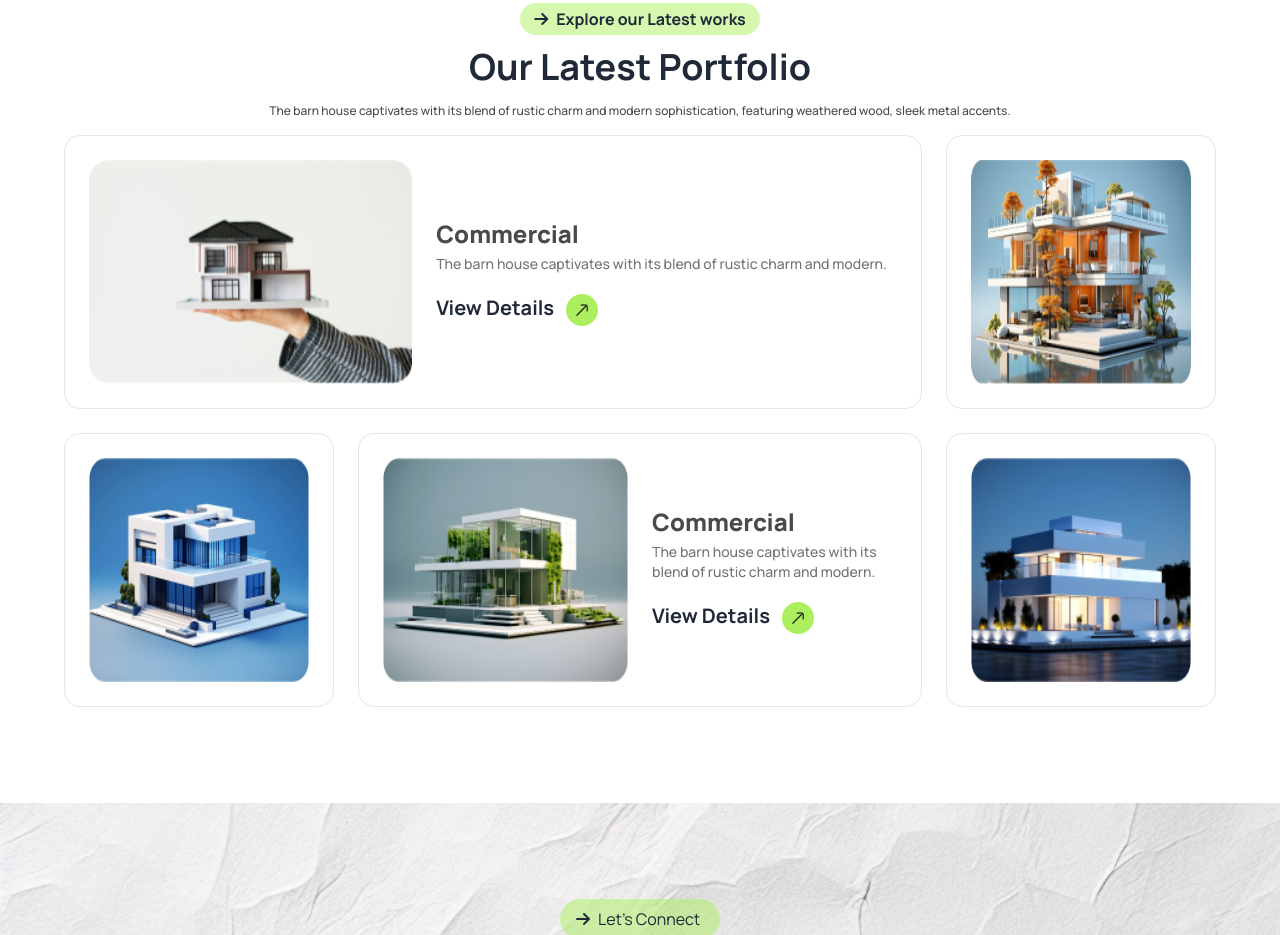
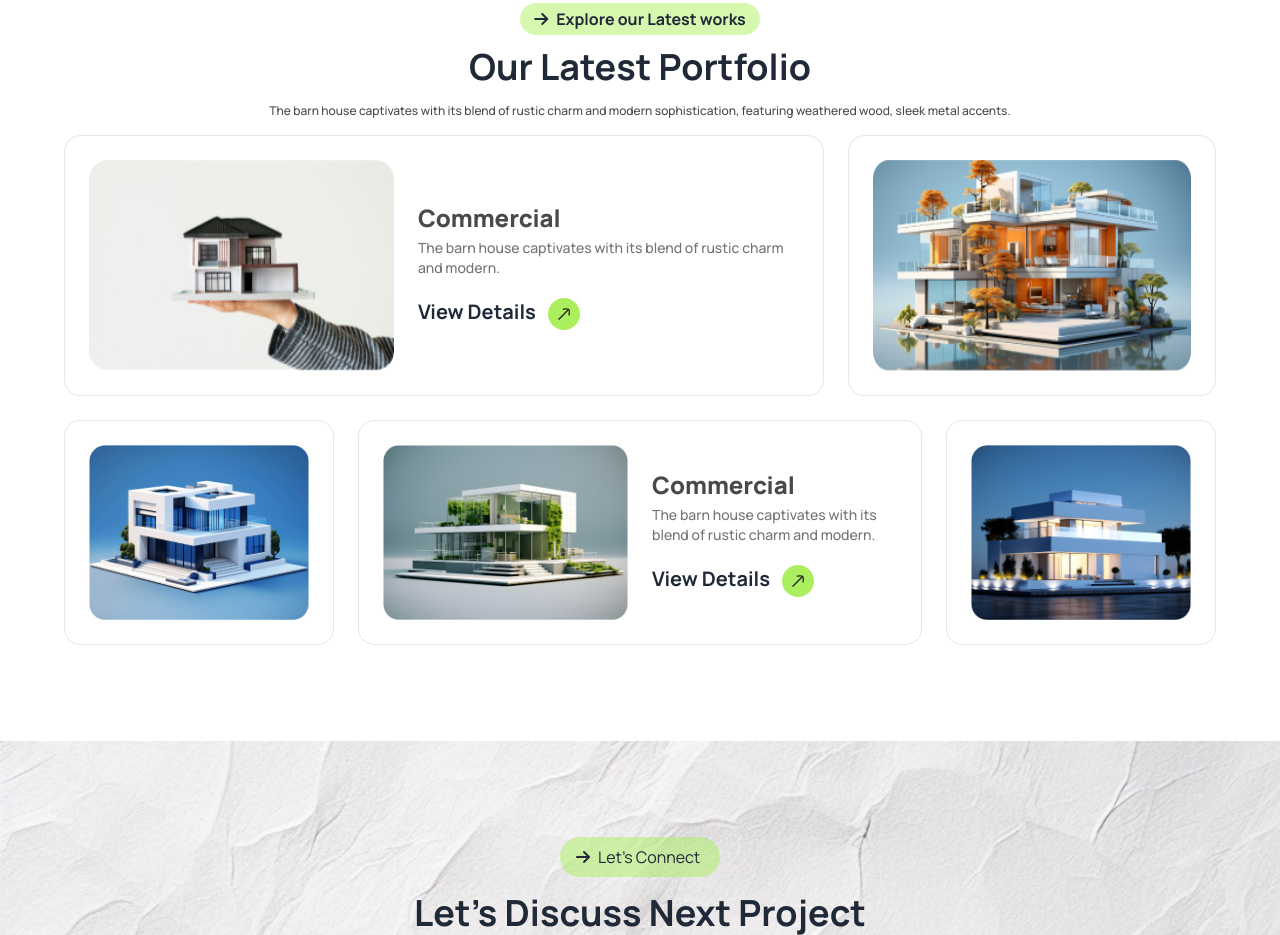
Before and after one commit to jahidhasansabbir/assignment-03, a plain HTML site: page index.html in a window 1280 px wide. Shown: the part 2174-3109 px from the top of the page. Drawn offline with nearby package versions, Linux system fonts and the light colour scheme.

Commit message:
challenge/portfolio section is added

```diff
--- a/index.html
+++ b/index.html
@@ -303,17 +303,21 @@
                     accents.
             </div>
             <div>
-                <div class="grid grid-cols-1 md:grid-rows-2 gap-6 md:grid-cols-4">
+                <!-- Card container -->
+                <div>
+                    <!-- Card 1st row -->
+                    <div class="grid grid-cols-1 md:grid-rows-1 gap-6 md:grid-cols-12 mb-6">
                         <!-- card-1 -->
-                    <div class="p-5 md:p-6 md:col-span-3 border items-center rounded-2xl flex flex-col md:flex-row gap-6">
-                        <div class="md:w-2/5 h-full">
+                        <div class="p-5 md:p-6 md:col-span-8 border items-center rounded-2xl flex flex-col md:flex-row gap-6">
+                            <div class="w-full md:w-4/5 h-full">
                                 <img class="w-full h-full" src="assets/img1.png" alt="">
                             </div>
-                        <div class="my-auto">
+                            <div class="w-full my-auto">
                                 <h2 class="text-sec text-2xl font-extrabold mb-1 w-full">Commercial</h2>
                                 <p class="text-ter text-base md:text-sm font-medium">The barn house captivates
                                     with its blend of rustic charm and modern.</p>
-                            <a class="flex gap-3 mt-5 rounded-full"><span class="text-xl font-bold">View Details</span>
+                                <a class="flex gap-3 mt-5 rounded-full"><span class="text-xl font-bold">View
+                                        Details</span>
                                     <div class="btn-bg rounded-full  p-[10px] w-8 h-8 flex items-center justify-center">
                                         <svg xmlns="http://www.w3.org/2000/svg" class="" width="14" height="14"
                                             viewBox="0 0 14 14" fill="none">
@@ -329,16 +333,22 @@
                             </div>
                         </div>
                         <!-- Card-2 -->
-                    <div class="p-5 md:p-6 md:col-span-1 border rounded-2xl">
+                        <div class="p-5 md:p-6 md:col-span-4 border rounded-2xl">
                             <img class="w-full h-full" src="assets/img2.png" alt="">
                         </div>
-
+                    </div>
+                    <!-- Extra card -->
+                    <div class="p-5 md:p-6 md:col-span-1 md:hidden border rounded-2xl mb-6">
+                        <img class="w-full h-full" src="assets/img5.png" alt="">
+                    </div>
+                    <!-- Card 2nd row -->
+                    <div  class="grid grid-cols-1 md:grid-rows-1 gap-6 md:grid-cols-4">
                         <!-- Card-3 -->
-                    <div class="p-5 md:p-6 md:col-span-1 border rounded-2xl ">
+                        <div class="p-5 md:p-6 md:col-span-1 border rounded-2xl">
                             <img class="w-full h-full" src="assets/img3.png" alt="">
                         </div>
                         <!-- card-4 -->
-                    <div class="p-5 md:p-6 md:col-span-2 border rounded-2xl flex flex-col md:flex-row gap-6">
+                        <div class="p-5 md:p-6 md:col-span-2 border rounded-2xl flex flex-col md:flex-row gap-6  order-first md:order-none">
                             <div class="md:w-1/2">
                                 <img class="w-full h-full" src="assets/img4.png" alt="">
                             </div>
@@ -346,7 +356,8 @@
                                 <h2 class="text-sec text-2xl font-extrabold mb-1 w-full">Commercial</h2>
                                 <p class="text-ter text-base md:text-sm font-medium">The barn house captivates
                                     with its blend of rustic charm and modern.</p>
-                            <a class="flex gap-3 mt-5 rounded-full"><span class="text-xl font-bold">View Details</span>
+                                <a class="flex gap-3 mt-5 rounded-full"><span class="text-xl font-bold">View
+                                        Details</span>
                                     <div class="btn-bg rounded-full  p-[10px] w-8 h-8 flex items-center justify-center">
                                         <svg xmlns="http://www.w3.org/2000/svg" class="" width="14" height="14"
                                             viewBox="0 0 14 14" fill="none">
@@ -364,6 +375,7 @@
                         <!-- Card-5 -->
                         <div class="p-5 md:p-6 md:col-span-1 border rounded-2xl">
                             <img class="w-full h-full" src="assets/img5.png" alt="">
+                        </div>
                     </div>
                 </div>
             </div>
```
Lines whose indentation alone changed are shown as unchanged.
